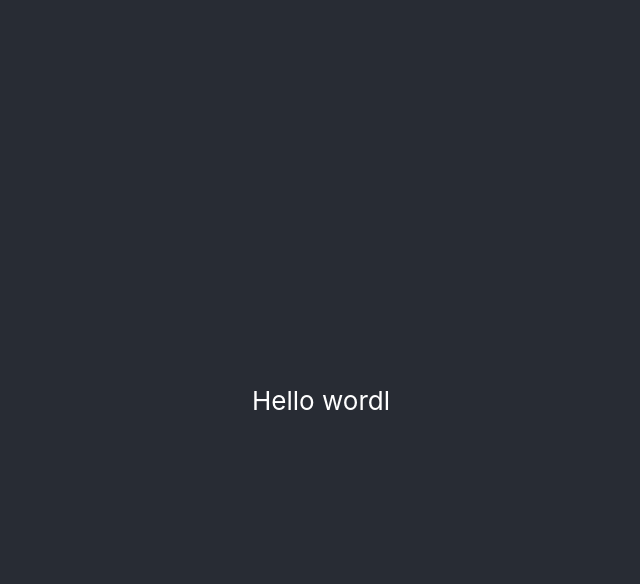
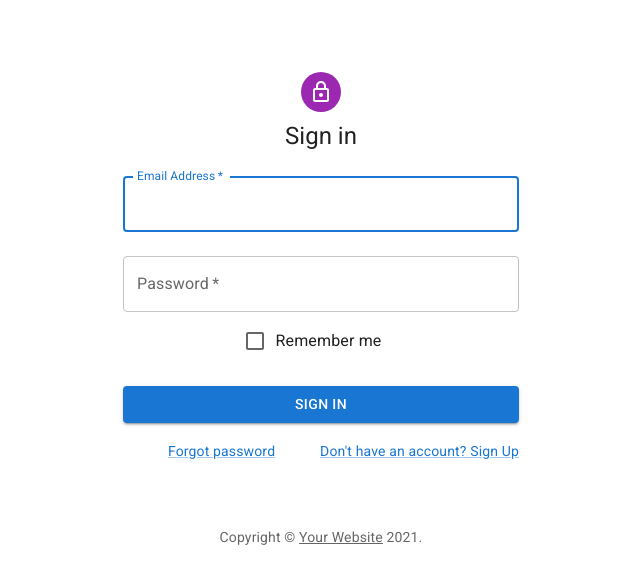
Before and after one commit to cristian685/First-App, a React (Create React App) app: page /forgotPass in a window 1280 px wide. Shown: the top 584 px of the page, without its empty margins (319-959 px from the left). Built offline with nearby package versions, Linux system fonts and the light colour scheme.

Commit message:
first app commit

```diff
--- a/public/index.html
+++ b/public/index.html
@@ -10,6 +10,14 @@
       content="Web site created using create-react-app"
     />
     <link rel="apple-touch-icon" href="%PUBLIC_URL%/logo192.png" />
+    <link
+            rel="stylesheet"
+            href="https://fonts.googleapis.com/css?family=Roboto:300,400,500,700&display=swap"
+    />
+    <link
+            rel="stylesheet"
+            href="https://fonts.googleapis.com/icon?family=Material+Icons"
+    />
     <!--
       manifest.json provides metadata used when your web app is installed on a
       user's mobile device or desktop. See https://developers.google.com/web/fundamentals/web-app-manifest/
--- a/src/App.css
+++ b/src/App.css
@@ -1,12 +1,18 @@
+html,
+body,
+#root,
 .App {
   text-align: center;
+  height: 100%;
+  width: 100%;
+  display: flex;
+  flex: auto;
+  overflow: auto;
 }
 
-.App-logo {
-  height: 40vmin;
+.App-logo { height: 40vmin;
   pointer-events: none;
 }
-
 @media (prefers-reduced-motion: no-preference) {
   .App-logo {
     animation: App-logo-spin infinite 20s linear;
--- a/src/App.js
+++ b/src/App.js
@@ -1,14 +1,19 @@
-import logo from './logo.svg';
 import './App.css';
-
+import Login from "./views/Login";
+import React from "react";
+import { BrowserRouter as Router,Switch, Route } from "react-router-dom";
+import ForgotPassword from "./components/ForgotPassword";
 function App() {
-  return (
-    <div className="App">
-      <header className="App-header">
-       Hello wordl
-      </header>
-    </div>
+   return (
+       <Router>
+           <div className="App">
+               <Login />
+               <Switch>
+                   <Route exact path='/forgotPass' element={< ForgotPassword />}>
+                   </Route>
+               </Switch>
+           </div>
+       </Router>
   );
-}
-
-export default App;
+ }
+ export default App
--- /dev/null
+++ b/src/components/ForgotPassword/index.js
@@ -0,0 +1,29 @@
+import * as React from 'react';
+import FormControl, { useFormControl } from '@mui/material/FormControl';
+import OutlinedInput from '@mui/material/OutlinedInput';
+import Box from '@mui/material/Box';
+import FormHelperText from '@mui/material/FormHelperText';
+
+
+function MyFormHelperText() {
+    const { focused } = useFormControl() || {};
+    React.useMemo(() => {
+        if (focused) {
+            return 'This field is being focused';
+        }
+
+        return 'Helper text';
+    }, [focused]);
+    return <FormHelperText>"helper text"</FormHelperText>;
+}
+
+export default function UseFormControl() {
+    return (
+        <Box component="form" noValidate autoComplete="off">
+            <FormControl sx={{ width: '25ch' }}>
+                <OutlinedInput placeholder="Please enter text" />
+                <MyFormHelperText />
+            </FormControl>
+        </Box>
+    );
+}
--- /dev/null
+++ b/src/components/Title/Subtitle.js
@@ -0,0 +1,5 @@
+import React from 'react';
+export default function Subtitle(props) {
+    const { subtitle = '' } = props;
+    return <div style={{backgroundColor: 'red', height: 30}}>{subtitle}</div>
+}
--- /dev/null
+++ b/src/views/Login/index.js
@@ -0,0 +1,111 @@
+import * as React from 'react';
+import Avatar from '@mui/material/Avatar';
+import Button from '@mui/material/Button';
+import CssBaseline from '@mui/material/CssBaseline';
+import TextField from '@mui/material/TextField';
+import FormControlLabel from '@mui/material/FormControlLabel';
+import Checkbox from '@mui/material/Checkbox';
+import Link from '@mui/material/Link';
+import Grid from '@mui/material/Grid';
+import Box from '@mui/material/Box';
+import LockOutlinedIcon from '@mui/icons-material/LockOutlined';
+import Typography from '@mui/material/Typography';
+import Container from '@mui/material/Container';
+import { createTheme, ThemeProvider } from '@mui/material/styles';
+
+
+function Copyright(props) {
+    return (
+        <Typography variant="body2" color="text.secondary" align="center" {...props}>
+            {'Copyright © '}
+            <Link color="inherit" href="https://mui.com/">
+                Your Website
+            </Link>{' '}
+            {new Date().getFullYear()}
+            {'.'}
+        </Typography>
+    );
+}
+
+const theme = createTheme();
+
+export default function SignIn() {
+    const handleSubmit = (event) => {
+        event.preventDefault();
+        const data = new FormData(event.currentTarget);
+        // eslint-disable-next-line no-console
+        console.log({
+            email: data.get('email'),
+            password: data.get('password'),
+        });
+    };
+
+    return (
+        <ThemeProvider theme={theme}>
+            <Container component="main" maxWidth="xs">
+                <CssBaseline />
+                <Box
+                    sx={{
+                        marginTop: 8,
+                        display: 'flex',
+                        flexDirection: 'column',
+                        alignItems: 'center',
+                    }}
+                >
+                    <Avatar sx={{ m: 1, bgcolor: 'secondary.main' }}>
+                        <LockOutlinedIcon />
+                    </Avatar>
+                    <Typography component="h1" variant="h5">
+                        Sign in
+                    </Typography>
+                    <Box component="form" onSubmit={handleSubmit} noValidate sx={{ mt: 1 }}>
+                        <TextField
+                            margin="normal"
+                            required
+                            fullWidth
+                            id="email"
+                            label="Email Address"
+                            name="email"
+                            autoComplete="email"
+                            autoFocus
+                        />
+                        <TextField
+                            margin="normal"
+                            required
+                            fullWidth
+                            name="password"
+                            label="Password"
+                            type="password"
+                            id="password"
+                            autoComplete="current-password"
+                        />
+                        <FormControlLabel
+                            control={<Checkbox value="remember" color="primary" />}
+                            label="Remember me"
+                        />
+                        <Button
+                            type="submit"
+                            fullWidth
+                            variant="contained"
+                            sx={{ mt: 3, mb: 2 }}
+                        >
+                            Sign In
+                        </Button>
+                        <Grid container>
+                            <Grid item xs>
+                                <Link href="forgotPass" variant="body2" >
+                                    Forgot password </Link>
+                            </Grid>
+                            <Grid item>
+                                <Link href="#" variant="body2">
+                                    {"Don't have an account? Sign Up"}
+                                </Link>
+                            </Grid>
+                        </Grid>
+                    </Box>
+                </Box>
+                <Copyright sx={{ mt: 8, mb: 4 }} />
+            </Container>
+        </ThemeProvider>
+    );
+}
```
Also changed, not shown: package.json (+10 -0 lines), src/components/Title/index.js (added, +13 -0 lines), src/views/Products/index.js (added, +12 -0 lines), src/views/Products/products.css (added, +7 -0 lines), src/views/Login/login.css (added), 2 other files (tests, documents, lock files or other folders).
